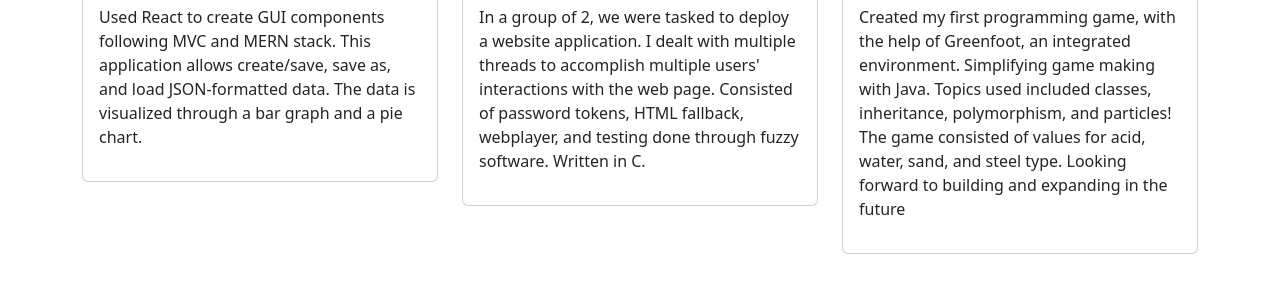
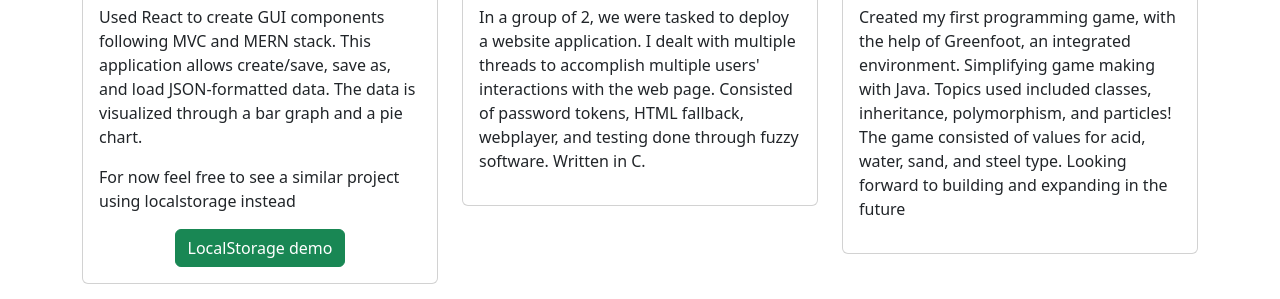
Before and after one commit to Cyrofume/Cyrofume.github.io, a plain HTML site: page index.html in a window 1280 px wide. Shown: the part 2040-2339 px from the top of the page. Drawn offline with nearby package versions, Linux system fonts and the light colour scheme.

Commit message:
add hyperlink to local storage demo

```diff
--- a/index.html
+++ b/index.html
@@ -189,8 +189,10 @@
                         <div class="card-body">
                             <h4 class="card-title">Multi Coordinated View</h4>
                             <p class="card-text">Used React to create GUI components following MVC and MERN stack. This application allows create/save, save as, and load JSON-formatted data. The data is visualized through a bar graph and a pie chart.</p>
+                            <p>For now feel free to see a similar project using localstorage instead</p>
                             <div class="text-center">
-                                <!-- <a href="#" class="btn btn-success">Link</a> -->
+                                <!-- <a  class="btn btn-success">MERN demo</a> -->
+                                <a href="https://cyrofume.github.io/multi-coord-view-localstorage/" class="btn btn-success">LocalStorage demo</a>
                             </div>
                         </div>
                     </div>
```
